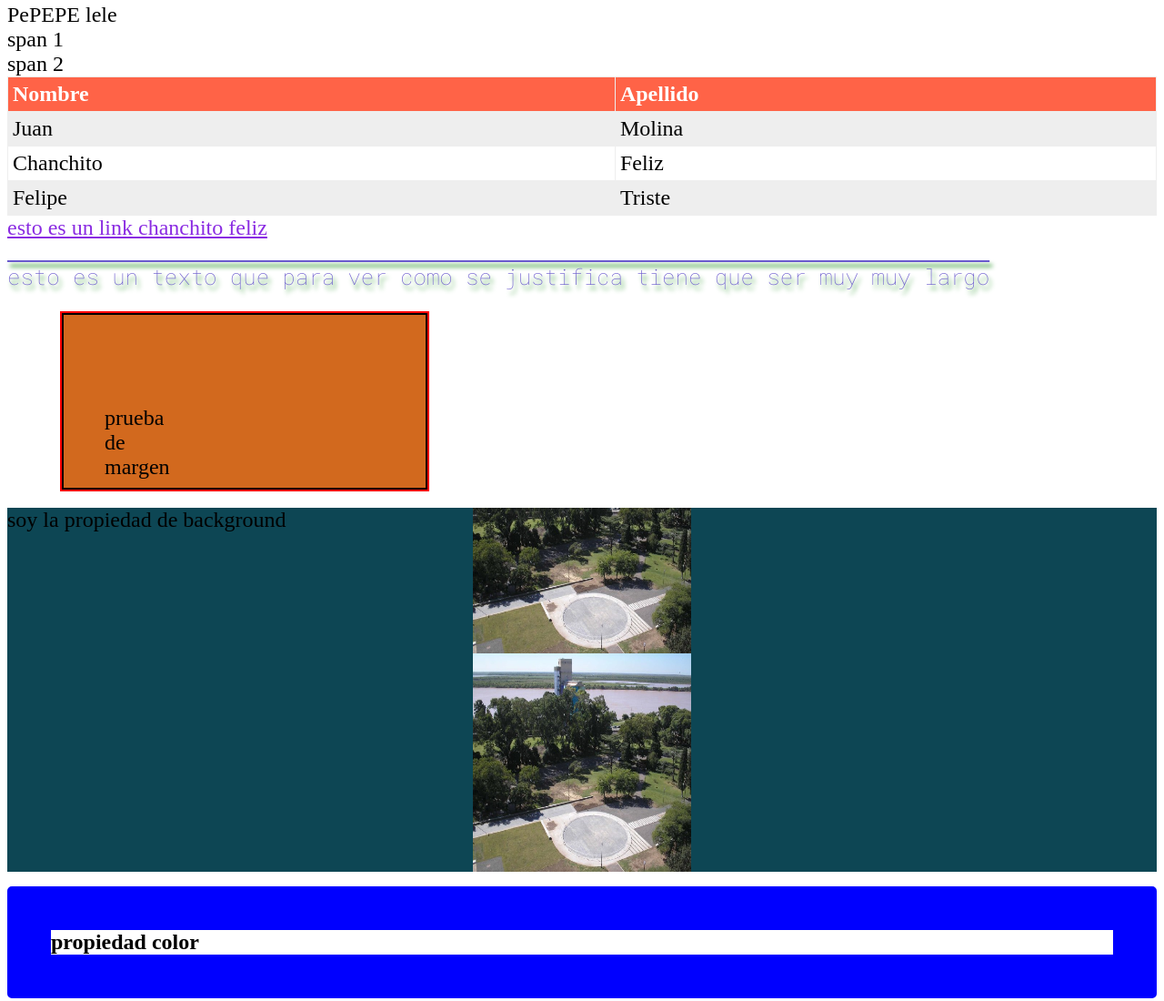
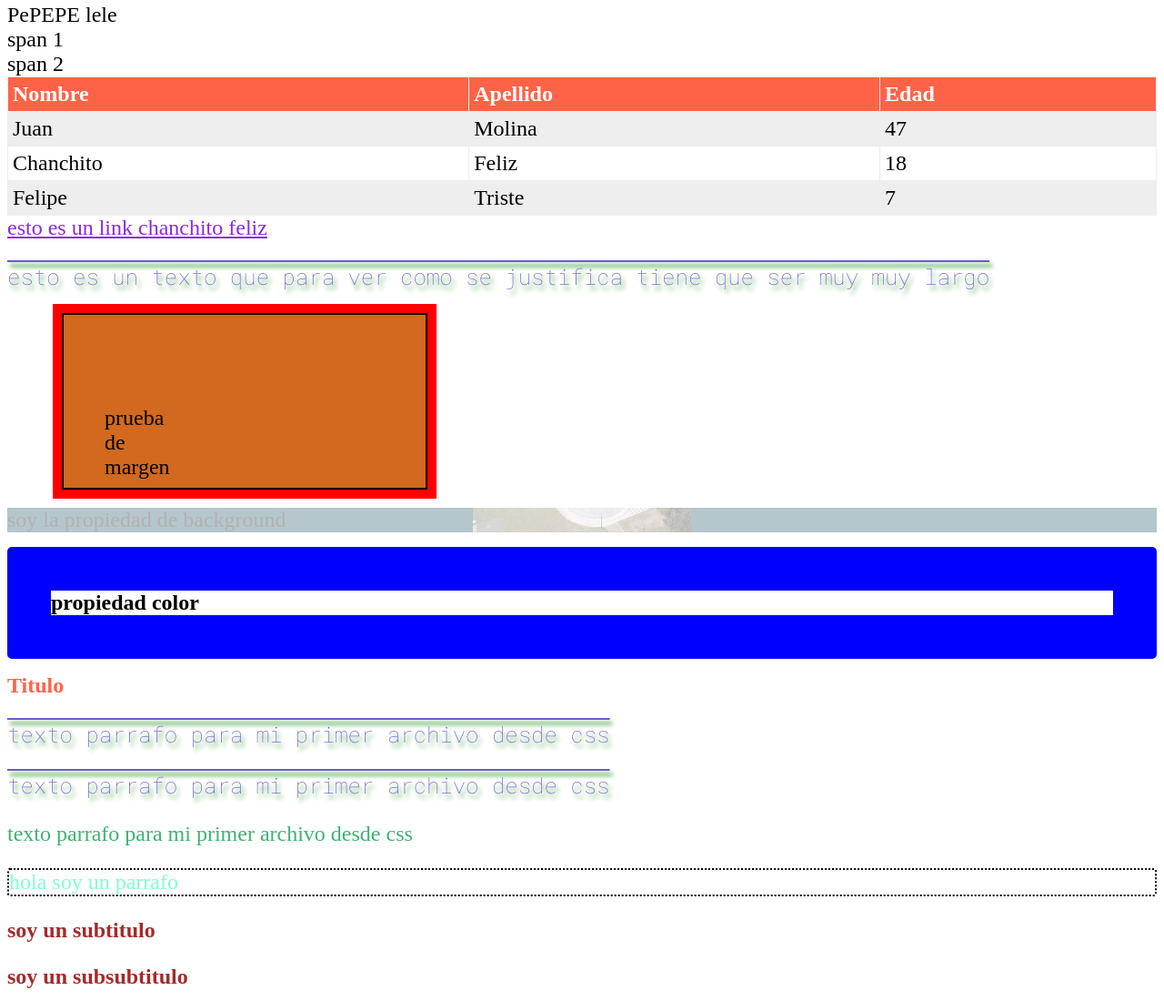
Before and after one commit to juanjmolina76/Webs_JM, a plain HTML site: page intro/Css/index.html in a window 1280 px wide. Shown: the part 126-1226 px from the top of the page at 91% size. Drawn offline with Linux system fonts and the light colour scheme.

Commit message:
aprendiendo

```diff
--- a/intro/Css/index.html
+++ b/intro/Css/index.html
@@ -21,18 +21,22 @@
         <tr>
             <th>Nombre</th>
             <th>Apellido</th>
+            <th>Edad</th>
         </tr>
         <tr>
             <td>Juan</td>
             <td>Molina</td>
+            <td>47</td>
         </tr>
         <tr>
             <td>Chanchito</td>
             <td>Feliz</td>
+            <td>18</td>
         </tr>
         <tr>
             <td>Felipe</td>
             <td>Triste</td>
+            <td>7</td>
         </tr>
     </table>
     <a href="http/www.google.co.nz">esto es un link chanchito feliz</a>
--- a/intro/Css/style.css
+++ b/intro/Css/style.css
@@ -12,12 +12,15 @@ p.texto {
 
 div p {
     color: aquamarine;
+   border: 2PX black dotted;
+   border-radius: 3PX;
+
 
 }
 
 div h2, div h3 {
     color: brown;
-
+/*  */
 }
 
 * {
@@ -69,7 +72,7 @@ border-width: 2rem;
 
 #fondo {
     background-color: rgb(141, 3, 3);
-    /* opacity: 0.3 ; */
+    opacity: 0.3 ; */
     height: 400px;
     background: hwb(192 5% 67%) url("Pnorte2.jpg") repeat-y bottom / 240px 240px;
 
@@ -88,7 +91,7 @@ p.articulado {
     height: 50px;
     width: 3px;
     overflow: scroll;
-    outline: 2px solid red;
+    outline: 10px solid red;
 
 }
 .texto {
```
